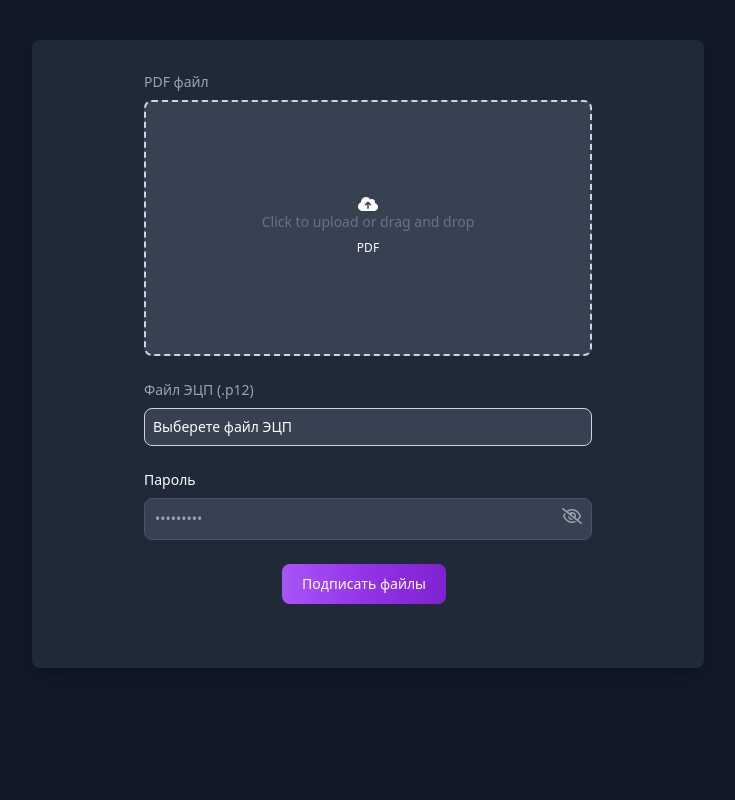
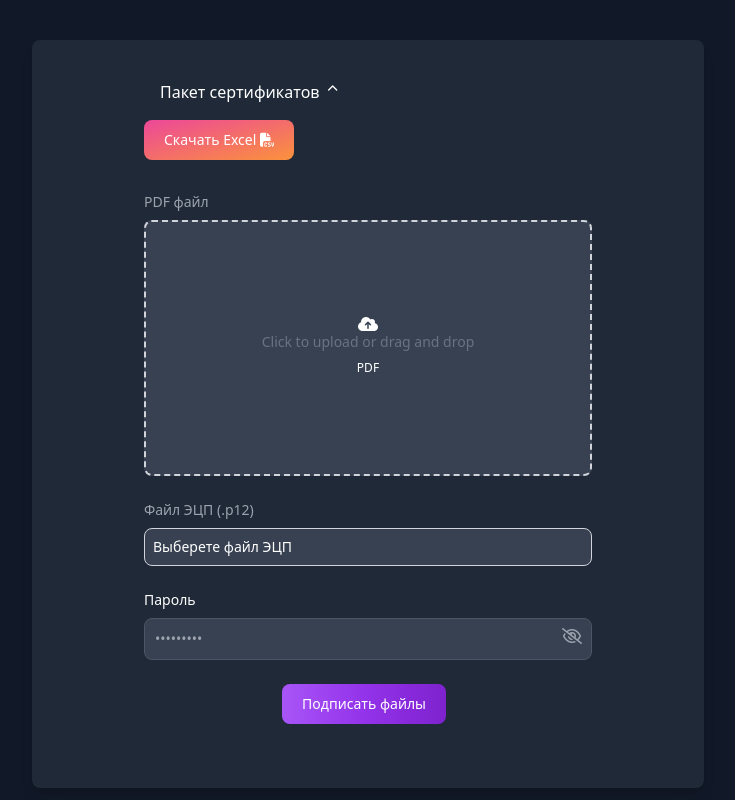
Before and after one commit to BladEvgen/Work_projects, a Flask app: page /test in a window 1280 px wide. Shown: the whole page, without its empty margins (272-1007 px from the left). Run offline with Flask 3, Linux system fonts and the light colour scheme; parts of the project's set-up code (start-up, migrations or seed data) failed here and were passed over; some libraries are stand-ins or nearby versions.

Commit message:
Update example.html

```diff
--- a/ecp_flask/templates/example.html
+++ b/ecp_flask/templates/example.html
@@ -25,17 +25,48 @@
 <body class="bg-gray-900 text-white">
   <div class="form-container max-w-2xl mx-auto mt-10 px-4 py-8 bg-gray-800 rounded-lg shadow-lg">
     <form id="fileForm" enctype="multipart/form-data" class="flex flex-col items-center">
+      <!-- DROPDOWN MENU -->
+      <div class="mb-6 w-full max-w-md relative">
+        <div id="dropdownMenuButton"
+          class="inline-flex items-center w-full px-4 py-2 bg-gray-800 text-white rounded-md cursor-pointer hover:bg-gray-700 focus:outline-none focus:ring-4 focus:ring-blue-500">
+          <span class="truncate placeholder-gray-400">Пакет сертификатов</span>
+          <svg class="w-4 h-4 ml-1" fill="none" stroke="currentColor" viewBox="0 0 24 24"
+            xmlns="http://www.w3.org/2000/svg">
+            <path stroke-linecap="round" stroke-linejoin="round" stroke-width="2" d="M19 9l-6-6-6 6"></path>
+          </svg>
+        </div>
+        <div id="dropdownMenu"
+          class="hidden absolute z-10 w-full max-w-md mt-1 overflow-hidden rounded-md shadow-lg bg-gray-800 ">
+          <div class="flex items-center px-3 py-2">
+            <input type="text" id="searchInput"
+              class="w-full pl-3 ml-3 focus:outline-none focus:ring-1 focus:ring-blue-500 rounded-md text-black"
+              placeholder="Search">
+          </div>
+          <ul class="max-h-60 overflow-y-auto rounded-md shadow-sm w-full">
+            {% for package in packages %}
+            <li tabindex="0" class="select-none rounded-b-md hover:bg-purple-500">
+              <a href="#" class="block px-4 py-2 text-sm text-white package-option">{{ package }}</a>
+            </li>
+            {% endfor %}
+          </ul>
+        </div>
+        <p id="selectedPackage" class="mt-2 text-sm text-gray-400"></p>
+        <button type="button" id="downloadExcel"
+          class="text-white bg-gradient-to-br from-pink-500 to-orange-400 hover:bg-gradient-to-bl  focus:outline-none focus:ring-pink-200 dark:focus:ring-pink-800 font-medium rounded-lg text-sm px-5 py-2.5 text-center me-2 mb-2">
+          Скачать
+          Excel
+          <i class="fa-solid fa-file-csv"></i>
+        </button>
+
+      </div>
       <!-- PDF Input -->
-      <div class="mb-6 w-full max-w-md">
+      <div class="mb-6 w-full max-w-md" id="pdfInputContainer">
         <label for="fileInput" class="block text-sm text-gray-400 mb-2">PDF файл</label>
         <label for="fileInput"
           class="flex flex-col items-center justify-center w-full h-64 border-2 border-gray-300 border-dashed rounded-lg cursor-pointer bg-gray-700 hover:bg-gray-600">
           <div class="flex flex-col items-center justify-center pt-5 pb-6">
             <i class="fa fa-cloud-upload" aria-hidden="true"></i>
-
-            <p id="pdfFileName" class="mb-2 text-sm text-gray-500">
-              Click to upload or drag and drop
-            </p>
+            <p id="pdfFileName" class="mb-2 text-sm text-gray-500">Click to upload or drag and drop</p>
             <p class="text-xs">PDF</p>
           </div>
           <input id="fileInput" type="file" class="hidden" name="file" accept=".pdf" onchange="updateFileName(this)"
@@ -49,7 +80,7 @@
           class="block w-full text-sm text-gray-900 border border-gray-300 rounded-lg cursor-pointer bg-gray-700 hover:bg-gray-600 p-2 text-white">
           <input id="keyPath" type="file" class="hidden" name="keyPath" accept=".p12" onchange="updateFileName(this)"
             required />
-          <span id="p12FileName">Выберете файл ЭЦП</span>
+          <span id="p12FileName" class="text-white-500">Выберете файл ЭЦП</span>
         </label>
         <span id="p12FileName" class="w-full text-sm text-gray-400 truncate"></span>
       </div>
@@ -80,6 +111,73 @@
   </div>
 
   <script>
+    const dropdownMenuButton = document.getElementById('dropdownMenuButton');
+    const dropdownMenu = document.getElementById('dropdownMenu');
+    const searchInput = document.getElementById('searchInput');
+    const listItems = dropdownMenu.querySelectorAll('li');
+    const pdfInputContainer = document.getElementById("pdfInputContainer");
+    const selectedPackageElem = document.getElementById('selectedPackage');
+
+    let selectedPackage = '';
+
+    dropdownMenuButton.addEventListener('click', () => {
+      dropdownMenu.classList.toggle('hidden');
+    });
+
+    searchInput.addEventListener('keyup', () => {
+      const searchTerm = searchInput.value.toLowerCase();
+      listItems.forEach(listItem => {
+        const optionText = listItem.textContent.toLowerCase();
+        listItem.classList.toggle('hidden', !optionText.includes(searchTerm));
+      });
+    });
+
+    listItems.forEach(item => {
+      item.addEventListener('click', (event) => {
+        event.preventDefault();
+        selectedPackage = event.target.textContent.trim();
+        dropdownMenuButton.querySelector('span').textContent = selectedPackage;
+        selectedPackageElem.textContent = `Выбран: ${selectedPackage}`;
+        console.log(`Selected package: ${selectedPackage}`);
+        dropdownMenu.classList.add('hidden');
+        pdfInputContainer.classList.add('hidden');
+        document.getElementById("fileInput").removeAttribute("required");
+      });
+    });
+    document.getElementById('downloadExcel').addEventListener('click', function () {
+      const selectedPackage = document.getElementById('selectedPackage').textContent.replace('Выбран: ', '').trim();
+      if (!selectedPackage) {
+        showAlert('Пожалуйста, выберите пакет.');
+        return;
+      }
+
+      fetch('/download_excel', {
+        method: 'POST',
+        headers: {
+          'Content-Type': 'application/json'
+        },
+        body: JSON.stringify({ package: selectedPackage })
+      })
+        .then(response => {
+          if (!response.ok) {
+            throw new Error('Failed to download Excel file');
+          }
+          return response.blob();
+        })
+        .then(blob => {
+          const url = window.URL.createObjectURL(blob);
+          const a = document.createElement('a');
+          a.href = url;
+          a.download = `${selectedPackage}.xlsx`;
+          document.body.appendChild(a);
+          a.click();
+          a.remove();
+        })
+        .catch(error => {
+          console.error('Error downloading Excel file:', error);
+          showAlert('Ошибка при скачивании файла. Попробуйте позже.');
+        });
+    });
     const passwordInput = document.getElementById("password");
     const togglePassword = document.querySelector(".toggle-password");
 
@@ -91,14 +189,11 @@
       togglePassword.classList.toggle("fa-eye");
     });
 
-
-
-
     function updateFileName(input) {
       const fileName = input.files[0].name;
       const id = input.id === "fileInput" ? "pdfFileName" : "p12FileName";
       const colorClass =
-        input.id === "fileInput" ? "text-white text-lg" : "text-white-500";
+        input.id === "fileInput" ? "text-white-500 text-lg" : "text-white-500";
       document.getElementById(
         id
       ).innerHTML = `<span class="${colorClass}">${fileName}</span>`;
@@ -108,20 +203,20 @@
       try {
         console.log("Starting file signing process...");
 
-        const fileInput = document.getElementById("fileInput");
         const keyPath = document.getElementById("keyPath");
         const password = document.getElementById("password").value;
 
-        if (
-          !fileInput.files.length ||
-          !keyPath.files.length ||
-          !password.trim()
-        ) {
+        if (!selectedPackage && (!keyPath.files.length || !password.trim())) {
           showAlert("Пожалуйста, заполните все поля формы.");
           return;
         }
 
         const formData = new FormData();
+
+        if (selectedPackage) {
+          formData.append("package", selectedPackage);
+        } else {
+          const fileInput = document.getElementById("fileInput");
 
           if (fileInput.files[0].type !== "application/pdf") {
             showAlert("Пожалуйста, загружайте только файлы в формате PDF.");
@@ -129,6 +224,8 @@
           }
 
           formData.append("file", fileInput.files[0]);
+        }
+
         formData.append("keyPath", keyPath.files[0]);
         formData.append("password", password);
 
@@ -142,10 +239,8 @@
             const blob = new Blob([xhr.response], {
               type: "application/octet-stream",
             });
-            const fileName = fileInput.files[0].name.replace(
-              ".pdf",
-              "_signed.pdf"
-            );
+            const fileName = selectedPackage ? `${selectedPackage}_signed.pdf` : document.getElementById("fileInput").files[0].name.replace(".pdf", "_signed.pdf");
+            if (!selectedPackage) {
               const downloadLink = document.createElement("a");
               downloadLink.href = window.URL.createObjectURL(blob);
               downloadLink.setAttribute("download", fileName);
@@ -153,6 +248,7 @@
               downloadLink.click();
               document.body.removeChild(downloadLink);
               console.log("File signed and downloaded successfully.");
+            }
           } else {
             console.error("Failed to sign files. Status code: " + xhr.status);
             showAlert(
```
Lines whose indentation alone changed are shown as unchanged.
